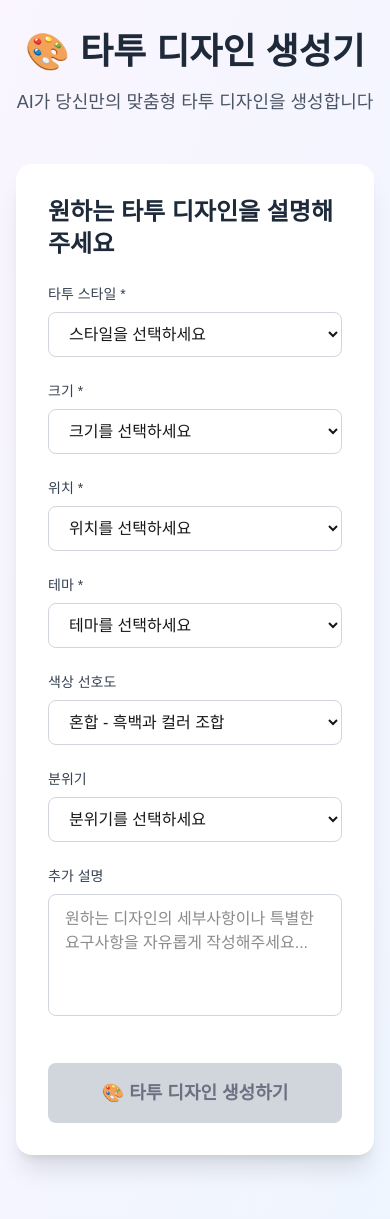
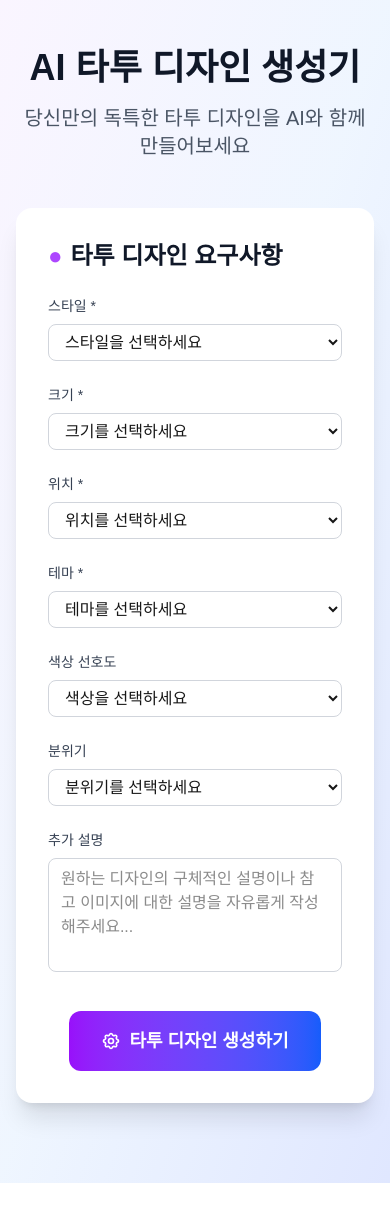
Before and after one commit to kimyeonghoon/gen_image_app_cursor, a Next.js app: page / in a window 390 px wide. After the commit the page ends 1183 px from the top, so only its background shows below. Built offline with nearby package versions, Linux system fonts and the light colour scheme.

Commit message:
프론트엔드 이미지 표시 문제 해결 및 코드 정리 - 이미지 로드 상태 관리 개선, CSS 렌더링 문제 해결, 불필요한 디버깅 코드 제거

```diff
--- a/src/app/page.tsx
+++ b/src/app/page.tsx
@@ -1,14 +1,6 @@
 'use client';
 
 import { useState } from 'react';
-import {
-  TATTOO_STYLES,
-  TATTOO_SIZES,
-  TATTOO_LOCATIONS,
-  TATTOO_THEMES,
-  MOOD_OPTIONS,
-  COLOR_PREFERENCES
-} from '@/lib/tattoo-data';
 import { TattooRequest } from '@/types/tattoo';
 
 export default function Home() {
@@ -25,6 +17,7 @@ export default function Home() {
   const [isLoading, setIsLoading] = useState(false);
   const [generatedImages, setGeneratedImages] = useState<string[]>([]);
   const [error, setError] = useState<string | null>(null);
+  const [imageLoadStatus, setImageLoadStatus] = useState<{[key: number]: 'loading' | 'loaded' | 'error'}>({});
 
   const handleInputChange = (field: keyof TattooRequest, value: string) => {
     setFormData(prev => ({
@@ -33,9 +26,27 @@ export default function Home() {
     }));
   };
 
+  const handleImageLoad = (index: number) => {
+    // 실제 이미지가 로드되었는지 확인
+    const imgElement = document.querySelector(`img[src="${generatedImages[index]}"]`) as HTMLImageElement;
+    if (imgElement && imgElement.naturalWidth > 0 && imgElement.naturalHeight > 0) {
+      setImageLoadStatus(prev => ({ ...prev, [index]: 'loaded' }));
+    } else {
+      setImageLoadStatus(prev => ({ ...prev, [index]: 'error' }));
+    }
+  };
+
+  const handleImageError = (index: number, error: any) => {
+    console.error(`이미지 ${index + 1} 로드 실패:`, error);
+    setImageLoadStatus(prev => ({ ...prev, [index]: 'error' }));
+  };
+
   const handleSubmit = async (e: React.FormEvent) => {
     e.preventDefault();
     setIsLoading(true);
+    setError(null);
+    setGeneratedImages([]);
+    setImageLoadStatus({});
 
     try {
       const response = await fetch('/api/generate-tattoo', {
@@ -52,64 +63,86 @@ export default function Home() {
       }
 
       const result = await response.json();
-      setGeneratedImages(result.images.map((img: any) => img.url));
-      setError(null); // 성공 시 에러 메시지 제거
+
+      const imageUrls = result.images.map((img: any) => img.url);
+      setGeneratedImages(imageUrls);
+
+      // 이미지 로드 상태를 'loading'으로 초기화
+      const initialLoadStatus: {[key: number]: 'loading' | 'loaded' | 'error'} = {};
+      imageUrls.forEach((_: string, index: number) => {
+        initialLoadStatus[index] = 'loading';
+      });
+      setImageLoadStatus(initialLoadStatus);
+
+      // 이미지 로드 상태를 즉시 'loaded'로 설정 (테스트용)
+      // setTimeout(() => {
+      //   const loadedStatus: {[key: number]: 'loading' | 'loaded' | 'error'} = {};
+      //   imageUrls.forEach((_: string, index: number) => {
+      //     loadedStatus[index] = 'loaded';
+      //     });
+      //   setImageLoadStatus(loadedStatus);
+      //   console.log('이미지 로드 상태를 loaded로 설정했습니다.');
+      // }, 1000);
+
+
 
     } catch (error) {
       console.error('타투 디자인 생성 오류:', error);
       const errorMessage = error instanceof Error ? error.message : '알 수 없는 오류가 발생했습니다.';
       setError(errorMessage);
-      setGeneratedImages([]); // 에러 시 이미지 초기화
+      setGeneratedImages([]);
+      setImageLoadStatus({});
     } finally {
       setIsLoading(false);
     }
   };
 
-  const isFormValid = formData.style && formData.size && formData.location && formData.theme;
-
   return (
-    <div className="min-h-screen bg-gradient-to-br from-purple-50 to-blue-50">
-      <div className="container mx-auto px-4 py-8">
+    <div className="min-h-screen bg-gradient-to-br from-purple-50 via-blue-50 to-indigo-100 py-12 px-4">
+      <div className="max-w-6xl mx-auto">
         {/* 헤더 */}
         <div className="text-center mb-12">
-          <h1 className="text-4xl font-bold text-gray-800 mb-4">
-            🎨 타투 디자인 생성기
+          <h1 className="text-4xl font-bold text-gray-900 mb-4">
+            AI 타투 디자인 생성기
           </h1>
-          <p className="text-lg text-gray-600">
-            AI가 당신만의 맞춤형 타투 디자인을 생성합니다
+          <p className="text-xl text-gray-600">
+            당신만의 독특한 타투 디자인을 AI와 함께 만들어보세요
           </p>
         </div>
 
-        <div className="max-w-4xl mx-auto">
         {/* 입력 폼 */}
-          <div className="bg-white rounded-2xl shadow-xl p-8 mb-8">
-            <h2 className="text-2xl font-semibold text-gray-800 mb-6">
-              원하는 타투 디자인을 설명해주세요
+        <form onSubmit={handleSubmit} className="bg-white rounded-2xl shadow-xl p-8 mb-8">
+          <h2 className="text-2xl font-bold text-gray-900 mb-6 flex items-center">
+            <span className="mr-2 text-purple-500">●</span> 타투 디자인 요구사항
           </h2>
 
-            <form onSubmit={handleSubmit} className="space-y-6">
+          <div className="grid grid-cols-1 md:grid-cols-2 lg:grid-cols-3 gap-6">
             {/* 스타일 선택 */}
             <div>
               <label className="block text-sm font-medium text-gray-700 mb-2">
-                  타투 스타일 *
+                스타일 *
               </label>
               <select
                 value={formData.style}
                 onChange={(e) => handleInputChange('style', e.target.value)}
-                  className="w-full px-4 py-3 border border-gray-300 rounded-lg focus:ring-2 focus:ring-purple-500 focus:border-transparent"
+                className="w-full px-3 py-2 border border-gray-300 rounded-lg focus:outline-none focus:ring-2 focus:ring-purple-500 focus:border-transparent"
                 required
               >
                 <option value="">스타일을 선택하세요</option>
-                  {TATTOO_STYLES.map((style) => (
-                    <option key={style.id} value={style.name}>
-                      {style.name} - {style.description}
-                    </option>
-                  ))}
+                <option value="라인 아트">라인 아트</option>
+                <option value="미니멀">미니멀</option>
+                <option value="클래식">클래식</option>
+                <option value="모던">모던</option>
+                <option value="트리뷰널">트리뷰널</option>
+                <option value="워터컬러">워터컬러</option>
+                <option value="블랙워크">블랙워크</option>
+                <option value="뉴스쿨">뉴스쿨</option>
+                <option value="올드스쿨">올드스쿨</option>
+                <option value="일러스트레이션">일러스트레이션</option>
               </select>
             </div>
 
-              {/* 크기와 위치 */}
-              <div className="grid grid-cols-1 md:grid-cols-2 gap-6">
+            {/* 크기 선택 */}
             <div>
               <label className="block text-sm font-medium text-gray-700 mb-2">
                 크기 *
@@ -117,18 +150,17 @@ export default function Home() {
               <select
                 value={formData.size}
                 onChange={(e) => handleInputChange('size', e.target.value)}
-                    className="w-full px-4 py-3 border border-gray-300 rounded-lg focus:ring-2 focus:ring-purple-500 focus:border-transparent"
+                className="w-full px-3 py-2 border border-gray-300 rounded-lg focus:outline-none focus:ring-2 focus:ring-purple-500 focus:border-transparent"
                 required
               >
                 <option value="">크기를 선택하세요</option>
-                    {TATTOO_SIZES.map((size) => (
-                      <option key={size.id} value={size.name}>
-                        {size.name} ({size.dimensions})
-                      </option>
-                    ))}
+                <option value="소형">소형 (5cm 이하)</option>
+                <option value="중형">중형 (5-15cm)</option>
+                <option value="대형">대형 (15cm 이상)</option>
               </select>
             </div>
 
+            {/* 위치 선택 */}
             <div>
               <label className="block text-sm font-medium text-gray-700 mb-2">
                 위치 *
@@ -136,17 +168,21 @@ export default function Home() {
               <select
                 value={formData.location}
                 onChange={(e) => handleInputChange('location', e.target.value)}
-                    className="w-full px-4 py-3 border border-gray-300 rounded-lg focus:ring-2 focus:ring-purple-500 focus:border-transparent"
+                className="w-full px-3 py-2 border border-gray-300 rounded-lg focus:outline-none focus:ring-2 focus:ring-purple-500 focus:border-transparent"
                 required
               >
                 <option value="">위치를 선택하세요</option>
-                    {TATTOO_LOCATIONS.map((location) => (
-                      <option key={location.id} value={location.name}>
-                        {location.name} - {location.description}
-                      </option>
-                    ))}
+                <option value="팔">팔</option>
+                <option value="다리">다리</option>
+                <option value="등">등</option>
+                <option value="가슴">가슴</option>
+                <option value="어깨">어깨</option>
+                <option value="목">목</option>
+                <option value="손목">손목</option>
+                <option value="발목">발목</option>
+                <option value="손가락">손가락</option>
+                <option value="발가락">발가락</option>
               </select>
-                </div>
             </div>
 
             {/* 테마 선택 */}
@@ -157,20 +193,24 @@ export default function Home() {
               <select
                 value={formData.theme}
                 onChange={(e) => handleInputChange('theme', e.target.value)}
-                  className="w-full px-4 py-3 border border-gray-300 rounded-lg focus:ring-2 focus:ring-purple-500 focus:border-transparent"
+                className="w-full px-3 py-2 border border-gray-300 rounded-lg focus:outline-none focus:ring-2 focus:ring-purple-500 focus:border-transparent"
                 required
               >
                 <option value="">테마를 선택하세요</option>
-                  {TATTOO_THEMES.map((theme) => (
-                    <option key={theme.id} value={theme.name}>
-                      {theme.name} - {theme.description}
-                    </option>
-                  ))}
+                <option value="자연">자연</option>
+                <option value="동물">동물</option>
+                <option value="꽃">꽃</option>
+                <option value="기하학적">기하학적</option>
+                <option value="종교적">종교적</option>
+                <option value="문화적">문화적</option>
+                <option value="개인적">개인적</option>
+                <option value="추상적">추상적</option>
+                <option value="판타지">판타지</option>
+                <option value="빈티지">빈티지</option>
               </select>
             </div>
 
-              {/* 색상 선호도와 분위기 */}
-              <div className="grid grid-cols-1 md:grid-cols-2 gap-6">
+            {/* 색상 선호도 */}
             <div>
               <label className="block text-sm font-medium text-gray-700 mb-2">
                 색상 선호도
@@ -178,16 +218,17 @@ export default function Home() {
               <select
                 value={formData.colorPreference}
                 onChange={(e) => handleInputChange('colorPreference', e.target.value)}
-                    className="w-full px-4 py-3 border border-gray-300 rounded-lg focus:ring-2 focus:ring-purple-500 focus:border-transparent"
+                className="w-full px-3 py-2 border border-gray-300 rounded-lg focus:outline-none focus:ring-2 focus:ring-purple-500 focus:border-transparent"
               >
-                    {COLOR_PREFERENCES.map((color) => (
-                      <option key={color.id} value={color.id}>
-                        {color.name} - {color.description}
-                      </option>
-                    ))}
+                <option value="">색상을 선택하세요</option>
+                <option value="black">흑백</option>
+                <option value="color">컬러</option>
+                <option value="pastel">파스텔</option>
+                <option value="vibrant">선명한 색상</option>
               </select>
             </div>
 
+            {/* 분위기 */}
             <div>
               <label className="block text-sm font-medium text-gray-700 mb-2">
                 분위기
@@ -195,104 +236,178 @@ export default function Home() {
               <select
                 value={formData.mood}
                 onChange={(e) => handleInputChange('mood', e.target.value)}
-                    className="w-full px-4 py-3 border border-gray-300 rounded-lg focus:ring-2 focus:ring-purple-500 focus:border-transparent"
+                className="w-full px-3 py-2 border border-gray-300 rounded-lg focus:outline-none focus:ring-2 focus:ring-purple-500 focus:border-transparent"
               >
                 <option value="">분위기를 선택하세요</option>
-                    {MOOD_OPTIONS.map((mood) => (
-                      <option key={mood} value={mood}>
-                        {mood}
-                      </option>
-                    ))}
+                <option value="우아한">우아한</option>
+                <option value="강렬한">강렬한</option>
+                <option value="신비로운">신비로운</option>
+                <option value="친근한">친근한</option>
+                <option value="드라마틱한">드라마틱한</option>
+                <option value="평화로운">평화로운</option>
+                <option value="에너지 넘치는">에너지 넘치는</option>
+                <option value="차분한">차분한</option>
               </select>
             </div>
           </div>
 
           {/* 추가 설명 */}
-              <div>
+          <div className="mt-6">
             <label className="block text-sm font-medium text-gray-700 mb-2">
               추가 설명
             </label>
             <textarea
               value={formData.description}
               onChange={(e) => handleInputChange('description', e.target.value)}
-                  placeholder="원하는 디자인의 세부사항이나 특별한 요구사항을 자유롭게 작성해주세요..."
+              placeholder="원하는 디자인의 구체적인 설명이나 참고 이미지에 대한 설명을 자유롭게 작성해주세요..."
               rows={4}
-                  className="w-full px-4 py-3 border border-gray-300 rounded-lg focus:ring-2 focus:ring-purple-500 focus:border-transparent resize-none"
+              className="w-full px-3 py-2 border border-gray-300 rounded-lg focus:outline-none focus:ring-2 focus:ring-purple-500 focus:border-transparent resize-none"
             />
           </div>
 
           {/* 제출 버튼 */}
-              <div className="pt-4">
+          <div className="mt-8 text-center">
             <button
               type="submit"
-                  disabled={!isFormValid || isLoading}
-                  className={`w-full py-4 px-6 rounded-lg font-semibold text-lg transition-all duration-200 ${
-                    isFormValid && !isLoading
-                      ? 'bg-gradient-to-r from-purple-600 to-blue-600 text-white hover:from-purple-700 hover:to-blue-700 transform hover:scale-105'
-                      : 'bg-gray-300 text-gray-500 cursor-not-allowed'
-                  }`}
+              disabled={isLoading}
+              className="bg-gradient-to-r from-purple-600 to-blue-600 text-white px-8 py-4 rounded-xl text-lg font-semibold hover:from-purple-700 hover:to-blue-700 transform hover:scale-105 transition-all duration-200 disabled:opacity-50 disabled:cursor-not-allowed disabled:transform-none flex items-center justify-center mx-auto"
             >
               {isLoading ? (
-                    <div className="flex items-center justify-center">
-                      <div className="animate-spin rounded-full h-6 w-6 border-b-2 border-white mr-3"></div>
-                      AI가 디자인을 생성하고 있습니다...
-                    </div>
+                <>
+                  <svg className="animate-spin -ml-1 mr-3 h-5 w-5 text-white" xmlns="http://www.w3.org/2000/svg" fill="none" viewBox="0 0 24 24">
+                    <circle className="opacity-25" cx="12" cy="12" r="10" stroke="currentColor" strokeWidth="4"></circle>
+                    <path className="opacity-75" fill="currentColor" d="M4 12a8 8 0 018-8V0C5.373 0 0 5.373 0 12h4zm2 5.291A7.962 7.962 0 014 12H0c0 3.042 1.135 5.824 3 7.938l3-2.647z"></path>
+                  </svg>
+                  생성 중...
+                </>
               ) : (
-                    '🎨 타투 디자인 생성하기'
+                <>
+                  <svg className="w-5 h-5 mr-2" fill="none" stroke="currentColor" viewBox="0 0 24 24" xmlns="http://www.w3.org/2000/svg">
+                    <path strokeLinecap="round" strokeLinejoin="round" strokeWidth="2" d="M10.325 4.317c.426-1.756 2.924-1.756 3.35 0a1.724 1.724 0 002.573 1.066c1.543-.94 3.31.826 2.37 2.37a1.724 1.724 0 001.065 2.572c1.756.426 1.756 2.924 0 3.35a1.724 1.724 0 00-1.066 2.573c.94 1.543-.826 3.31-2.37 2.37a1.724 1.724 0 00-2.572 1.065c-.426 1.756-2.924 1.756-3.35 0a1.724 1.724 0 00-2.573-1.066c-1.543.94-3.31-.826-2.37-2.37a1.724 1.724 0 00-1.065-2.572c-1.756-.426-1.756-2.924 0-3.35a1.724 1.724 0 001.066-2.573c-.94-1.543.826-3.31 2.37-2.37.996.608 2.296.07 2.572-1.065z"></path>
+                    <path strokeLinecap="round" strokeLinejoin="round" strokeWidth="2" d="M15 12a3 3 0 11-6 0 3 3 0 016 0z"></path>
+                  </svg>
+                  타투 디자인 생성하기
+                </>
               )}
             </button>
           </div>
         </form>
 
-            {/* 에러 메시지 표시 */}
+        {/* 에러 메시지 */}
         {error && (
-              <div className="mt-6 p-4 bg-red-50 border border-red-200 rounded-lg">
-                <div className="flex items-center">
-                  <div className="flex-shrink-0">
-                    <svg className="h-5 w-5 text-red-400" viewBox="0 0 20 20" fill="currentColor">
-                      <path fillRule="evenodd" d="M10 18a8 8 0 100-16 8 8 0 000 16zM8.707 7.293a1 1 0 00-1.414 1.414L8.586 10l-1.293 1.293a1 1 0 101.414 1.414L10 11.414l1.293 1.293a1 1 0 001.414-1.414L11.414 10l1.293-1.293a1 1 0 00-1.414-1.414L10 8.586 8.707 7.293z" clipRule="evenodd" />
+          <div className="bg-red-50 border border-red-200 rounded-lg p-4 mb-8">
+            <div className="flex">
+              <svg className="h-5 w-5 text-red-400 mr-2" fill="none" stroke="currentColor" viewBox="0 0 24 24">
+                <path strokeLinecap="round" strokeLinejoin="round" strokeWidth="2" d="M12 8v4m0 4h.01M21 12a9 9 0 11-18 0 9 9 0 0118 0z"></path>
               </svg>
-                  </div>
-                  <div className="ml-3">
-                    <h3 className="text-sm font-medium text-red-800">
-                      오류가 발생했습니다
-                    </h3>
-                    <div className="mt-2 text-sm text-red-700">
-                      {error}
-                    </div>
-                  </div>
+              <span className="text-red-800">{error}</span>
             </div>
           </div>
         )}
-          </div>
 
         {/* 생성된 이미지 결과 */}
         {generatedImages.length > 0 && (
-            <div className="bg-white rounded-2xl shadow-xl p-8">
-              <h2 className="text-2xl font-semibold text-gray-800 mb-6">
-                🎯 생성된 타투 디자인
+          <div className="mt-12">
+            <h2 className="text-2xl font-bold text-gray-900 mb-6 flex items-center justify-center">
+              <span className="mr-2 text-red-500">●</span> 생성된 타투 디자인
             </h2>
             <div className="grid grid-cols-1 md:grid-cols-3 gap-6">
               {generatedImages.map((imageUrl, index) => (
                 <div key={index} className="text-center">
                   <div className="relative group cursor-pointer">
+                                                              {/* 로딩 상태 오버레이 */}
+                     {imageLoadStatus[index] === 'loading' && (
+                       <div className="absolute inset-0 bg-gray-100 rounded-lg flex flex-col items-center justify-center z-20">
+                         <svg className="animate-spin h-8 w-8 text-gray-500 mb-2" xmlns="http://www.w3.org/2000/svg" fill="none" viewBox="0 0 24 24">
+                           <circle className="opacity-25" cx="12" cy="12" r="10" stroke="currentColor" strokeWidth="4"></circle>
+                           <path className="opacity-75" fill="currentColor" d="M4 12a8 8 0 018-8V0C5.373 0 0 5.373 0 12h4zm2 5.291A7.962 7.962 0 014 12H0c0 3.042 1.135 5.824 3 7.938l3-2.647z"></path>
+                         </svg>
+                         <span className="text-gray-600 text-sm">이미지 로드 중...</span>
+                       </div>
+                     )}
+
+                     {/* 에러 상태 오버레이 */}
+                     {imageLoadStatus[index] === 'error' && (
+                       <div className="absolute inset-0 bg-red-50 rounded-lg flex flex-col items-center justify-center text-red-700 z-20">
+                         <svg className="h-8 w-8 mb-2" fill="none" stroke="currentColor" viewBox="0 0 24 24">
+                           <path strokeLinecap="round" strokeLinejoin="round" strokeWidth="2" d="M12 8v4m0 4h.01M21 12a9 9 0 11-18 0 9 9 0 0118 0z"></path>
+                         </svg>
+                         <span className="text-sm">로드 실패</span>
+                       </div>
+                     )}
+
+                                         {/* 이미지 (강제로 표시) */}
                      <img
                        src={imageUrl}
                        alt={`타투 디자인 ${index + 1}`}
                        className="w-full h-64 object-cover rounded-lg shadow-md group-hover:shadow-xl transition-shadow duration-200"
+                       style={{
+                         display: 'block',
+                         opacity: imageLoadStatus[index] === 'loaded' ? 1 : 0,
+                         transition: 'opacity 0.3s ease-in-out',
+                         position: 'relative',
+                         zIndex: imageLoadStatus[index] === 'loaded' ? 10 : 1
+                       }}
+                       onLoad={() => handleImageLoad(index)}
+                       onError={(e) => handleImageError(index, e)}
                      />
+
+
+
+                    {/* 호버 오버레이 */}
                     <div className="absolute inset-0 bg-black bg-opacity-0 group-hover:bg-opacity-20 transition-all duration-200 rounded-lg flex items-center justify-center">
-                        <button className="opacity-0 group-hover:opacity-100 bg-white text-gray-800 px-4 py-2 rounded-lg font-medium transition-all duration-200 hover:bg-gray-100">
-                          🔍 확대보기
-                        </button>
+                      <div className="opacity-0 group-hover:opacity-100 transition-opacity duration-200">
+                        <svg className="w-8 h-8 text-white" fill="none" stroke="currentColor" viewBox="0 0 24 24">
+                          <path strokeLinecap="round" strokeLinejoin="round" strokeWidth="2" d="M15 12a3 3 0 11-6 0 3 3 0 016 0z"></path>
+                          <path strokeLinecap="round" strokeLinejoin="round" strokeWidth="2" d="M2.458 12C3.732 7.943 7.523 5 12 5c4.478 0 8.268 2.943 9.542 7-1.274 4.057-5.064 7-9.542 7-4.477 0-8.268-2.943-9.542-7z"></path>
+                        </svg>
                       </div>
                     </div>
+                  </div>
+
+                  {/* 버튼들 */}
                   <div className="mt-4 space-y-2">
-                      <button className="w-full bg-green-600 text-white py-2 px-4 rounded-lg hover:bg-green-700 transition-colors">
-                        💾 다운로드
+                    <button
+                      onClick={() => {
+                        const link = document.createElement('a');
+                        link.href = imageUrl;
+                        link.download = `타투디자인_${index + 1}.png`;
+                        link.click();
+                      }}
+                      className="w-full bg-green-500 text-white py-2 px-4 rounded-lg hover:bg-green-600 transition-colors duration-200 flex items-center justify-center"
+                    >
+                      <svg className="w-4 h-4 mr-2" fill="none" stroke="currentColor" viewBox="0 0 24 24">
+                        <path strokeLinecap="round" strokeLinejoin="round" strokeWidth="2" d="M12 10v6m0 0l-3-3m3 3l3-3m2 8H7a2 2 0 01-2-2V5a2 2 0 012-2h5.586a1 1 0 01.707.293l5.414 5.414a1 1 0 01.293.707V19a2 2 0 01-2 2z"></path>
+                      </svg>
+                      다운로드
                     </button>
-                      <button className="w-full bg-blue-600 text-white py-2 px-4 rounded-lg hover:bg-blue-700 transition-colors">
-                        🔄 다시 생성
+                    <button
+                      onClick={() => {
+                        setImageLoadStatus(prev => ({ ...prev, [index]: 'loaded' }));
+                      }}
+                      className="w-full bg-yellow-500 text-white py-2 px-4 rounded-lg hover:bg-yellow-600 transition-colors duration-200 flex items-center justify-center"
+                    >
+                      <svg className="w-4 h-4 mr-2" fill="none" stroke="currentColor" viewBox="0 0 24 24">
+                        <path strokeLinecap="round" strokeLinejoin="round" strokeWidth="2" d="M15 12a3 3 0 11-6 0 3 3 0 016 0z"></path>
+                        <path strokeLinecap="round" strokeLinejoin="round" strokeWidth="2" d="M2.458 12C3.732 7.943 7.523 5 12 5c4.478 0 8.268 2.943 9.542 7-1.274 4.057-5.064 7-9.542 7-4.477 0-8.268-2.943-9.542-7z"></path>
+                      </svg>
+                      이미지 표시
+                    </button>
+                    <button
+                      onClick={() => {
+                        setGeneratedImages(prev => prev.filter((_, i) => i !== index));
+                        setImageLoadStatus(prev => {
+                          const newStatus = { ...prev };
+                          delete newStatus[index];
+                          return newStatus;
+                        });
+                      }}
+                      className="w-full bg-blue-500 text-white py-2 px-4 rounded-lg hover:bg-blue-600 transition-colors duration-200 flex items-center justify-center"
+                    >
+                      <svg className="w-4 h-4 mr-2" fill="none" stroke="currentColor" viewBox="0 0 24 24">
+                        <path strokeLinecap="round" strokeLinejoin="round" strokeWidth="2" d="M4 4v5h.582m15.356 2A8.001 8.001 0 004.582 9m0 0H9m11 11v-5h-.581m0 0a8.003 8.003 0 01-15.357-2m15.357 2H15"></path>
+                      </svg>
+                      다시 생성
                     </button>
                   </div>
                 </div>
@@ -302,6 +417,5 @@ export default function Home() {
         )}
       </div>
     </div>
-    </div>
   );
 }
```
Lines whose indentation alone changed are shown as unchanged.
